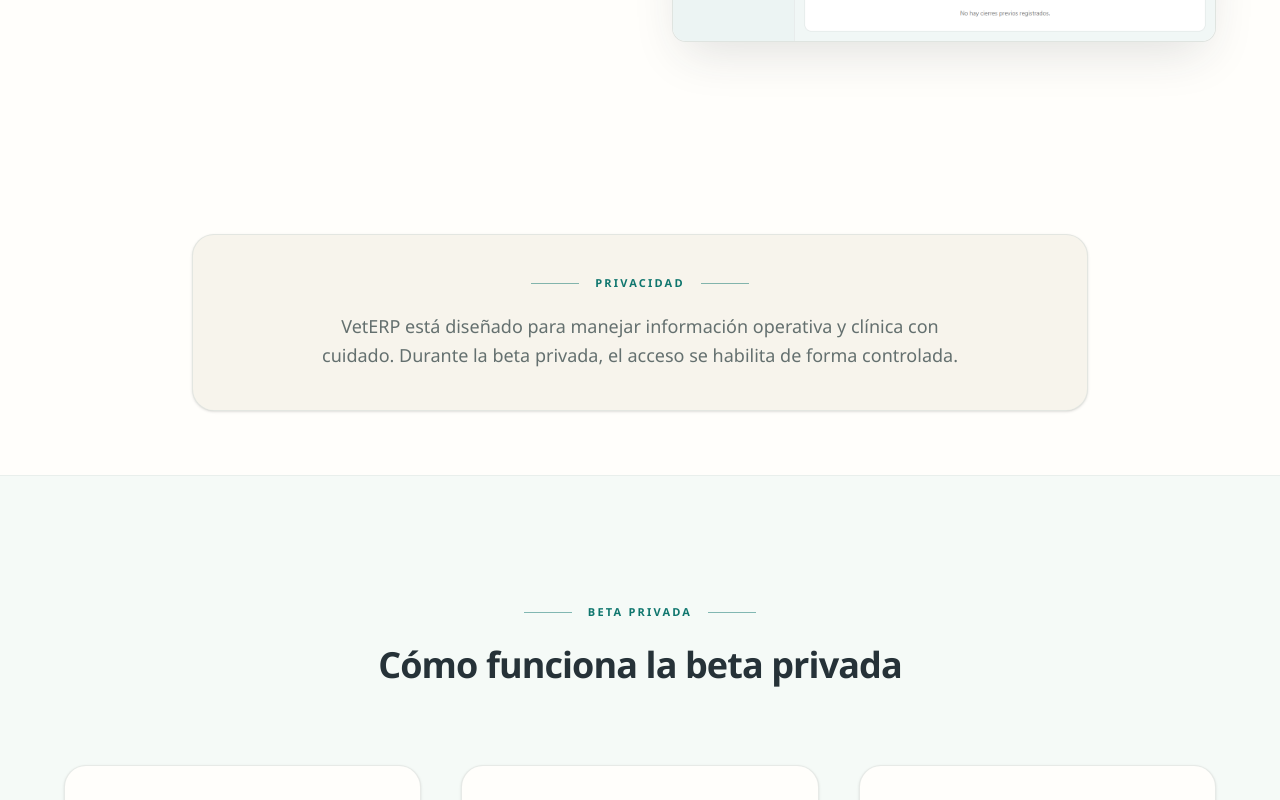
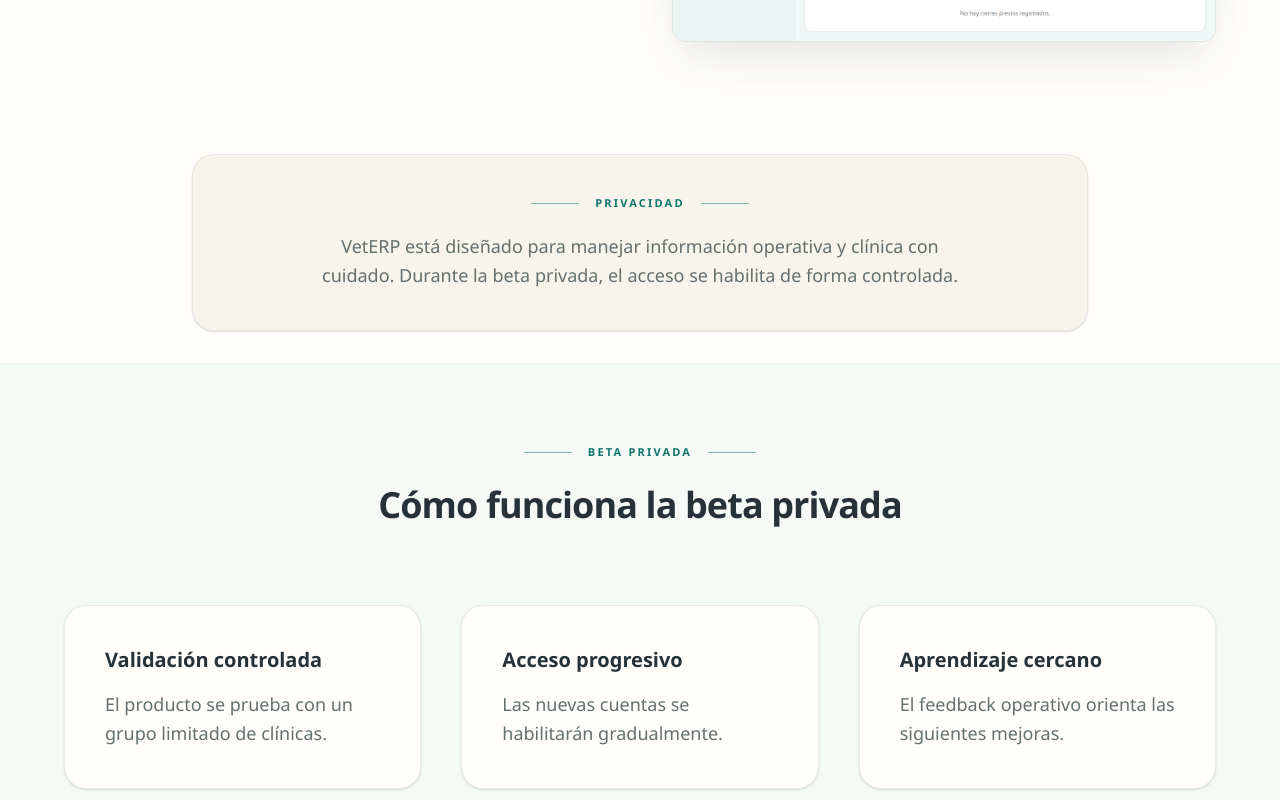
Before and after one commit to Angel52781/VetERP, a Next.js app: page / in a window 1280 px wide. Shown: the part 4980-5780 px from the top of the page. Built offline with nearby package versions, Linux system fonts and the light colour scheme.

Commit message:
fix(landing): tighten spacing and allow high quality screenshots

```diff
--- a/next.config.ts
+++ b/next.config.ts
@@ -6,6 +6,9 @@
   turbopack: {
     root: path.resolve(__dirname),
   },
+  images: {
+    qualities: [75, 100],
+  },
 };
 
 export default nextConfig;
--- a/src/app/page.tsx
+++ b/src/app/page.tsx
@@ -179,7 +179,7 @@
       </section>
 
       {/* Recorrido del producto */}
-      <section id="flujo" className="py-32 max-w-[1200px] mx-auto px-6">
+      <section id="flujo" className="pt-32 pb-20 max-w-[1200px] mx-auto px-6">
         <div className="text-center mb-32 max-w-3xl mx-auto">
           <SectionEyebrow centered className="mb-6">Flujo</SectionEyebrow>
           <h2 className="text-4xl md:text-5xl font-bold text-[#263238] tracking-tight">
@@ -256,7 +256,7 @@
       </section>
 
       {/* Nota de privacidad visible */}
-      <section className="py-16 bg-[#FFFEFB]">
+      <section className="py-8 bg-[#FFFEFB]">
         <div className="max-w-[1200px] mx-auto px-6">
           <div className="max-w-4xl mx-auto bg-[#F7F4EC] rounded-3xl p-10 border border-[#D7DEDA]/60 text-center shadow-sm">
              <SectionEyebrow centered className="mb-5">Privacidad</SectionEyebrow>
@@ -268,7 +268,7 @@
       </section>
 
       {/* Beta privada section */}
-      <section id="beta" className="py-32 bg-[#DDEDEA]/30 border-y border-[#D7DEDA]/40">
+      <section id="beta" className="pt-20 pb-32 bg-[#DDEDEA]/30 border-y border-[#D7DEDA]/40">
         <div className="max-w-[1200px] mx-auto px-6 text-center">
           <SectionEyebrow centered className="mb-6">Beta Privada</SectionEyebrow>
           <h2 className="text-4xl font-bold text-[#263238] mb-20 tracking-tight">Cómo funciona la beta privada</h2>
```
